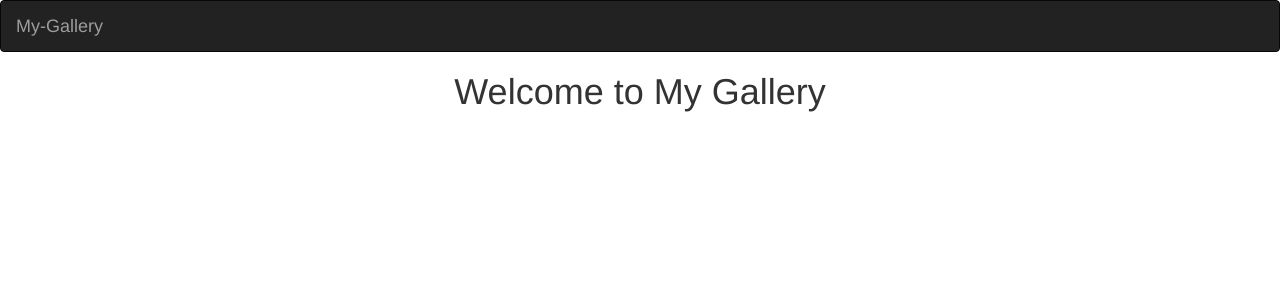
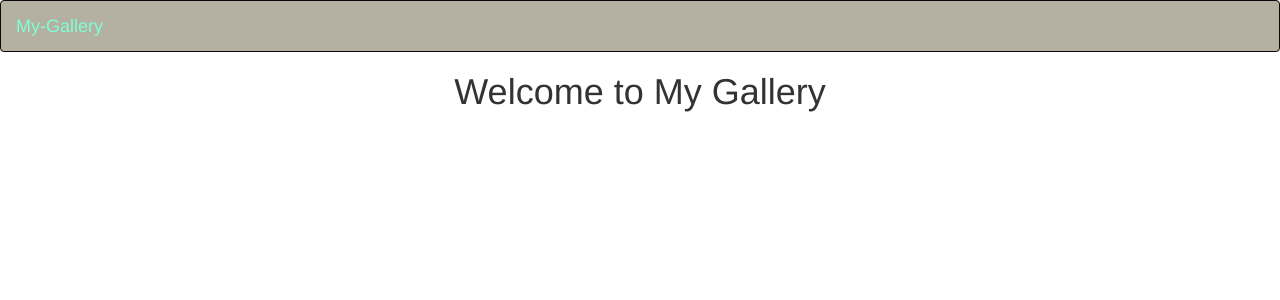
Before and after one commit to Abdihakim-Muhumed/gallery, a Django app: page / in a window 1280 px wide. Shown: the top 300 px of the page. Run offline with Django 3.2, Linux system fonts and the light colour scheme; some libraries are stand-ins or nearby versions.

Commit message:
Styled navbar

```diff
--- a/my_gallery/templates/navbar.html
+++ b/my_gallery/templates/navbar.html
@@ -6,10 +6,10 @@
   <meta name="viewport" content="width=device-width, initial-scale=1">
 </head>
 <body>
-<nav class="navbar navbar-inverse">
+<nav class="navbar navbar-inverse" style="background-color: #B4B0A2;">
   <div class="container-fluid">
     <div class="navbar-header">
-      <a class="navbar-brand" href="">My-Gallery</a>
+      <a class="navbar-brand" href="" style="color: aquamarine;">My-Gallery</a>
     </div>
   </div>
 </nav>
```
